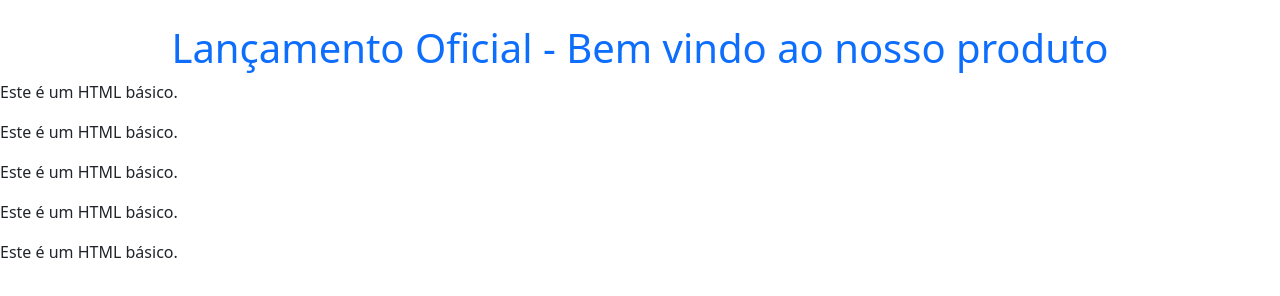
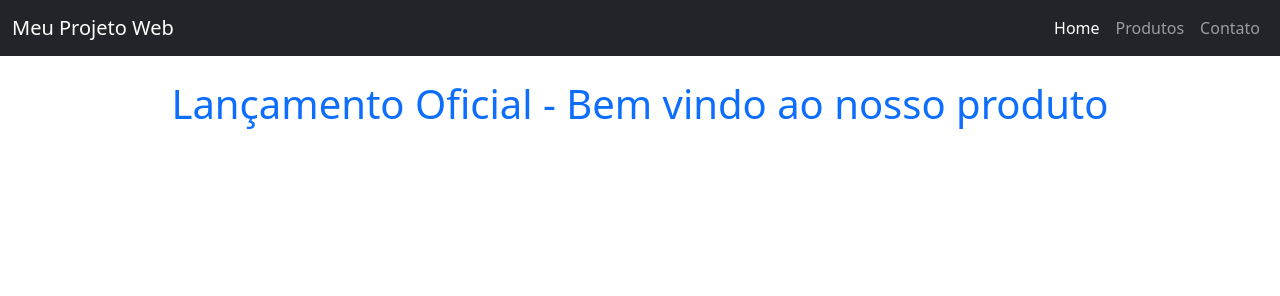
Before and after one commit to lucasfornari/meu-projeto-web, a plain HTML site: page index.html in a window 1280 px wide. Drawn offline with nearby package versions, Linux system fonts and the light colour scheme.

Commit message:
feat: adiciona navbar padrão bootstrap com Home, Produtos, Contato

```diff
--- a/index.html
+++ b/index.html
@@ -7,11 +7,28 @@
     <link href="https://cdn.jsdelivr.net/npm/bootstrap@5.3.0/dist/css/bootstrap.min.css" rel="stylesheet">
 </head>
 <body>
+    <nav class="navbar navbar-expand-lg navbar-dark bg-dark">
+        <div class="container-fluid">
+            <a class="navbar-brand" href="#">Meu Projeto Web</a>
+            <button class="navbar-toggler" type="button" data-bs-toggle="collapse" data-bs-target="#navbarNav" aria-controls="navbarNav" aria-expanded="false" aria-label="Toggle navigation">
+                <span class="navbar-toggler-icon"></span>
+            </button>
+            <div class="collapse navbar-collapse" id="navbarNav">
+                <ul class="navbar-nav ms-auto">
+                    <li class="nav-item">
+                        <a class="nav-link active" aria-current="page" href="home.html">Home</a>
+                    </li>
+                    <li class="nav-item">
+                        <a class="nav-link" href="produtos.html">Produtos</a>
+                    </li>
+                    <li class="nav-item">
+                        <a class="nav-link" href="contatos.html">Contato</a>
+                    </li>
+                </ul>
+            </div>
+        </div>
+    </nav>
+
     <h1 class="text-center text-primary mt-4">Lançamento Oficial - Bem vindo ao nosso produto</h1>
-    <p>Este é um HTML básico.</p>
-    <p>Este é um HTML básico.</p>
-    <p>Este é um HTML básico.</p>
-    <p>Este é um HTML básico.</p>
-    <p>Este é um HTML básico.</p>
 </body>
 </html>
```
